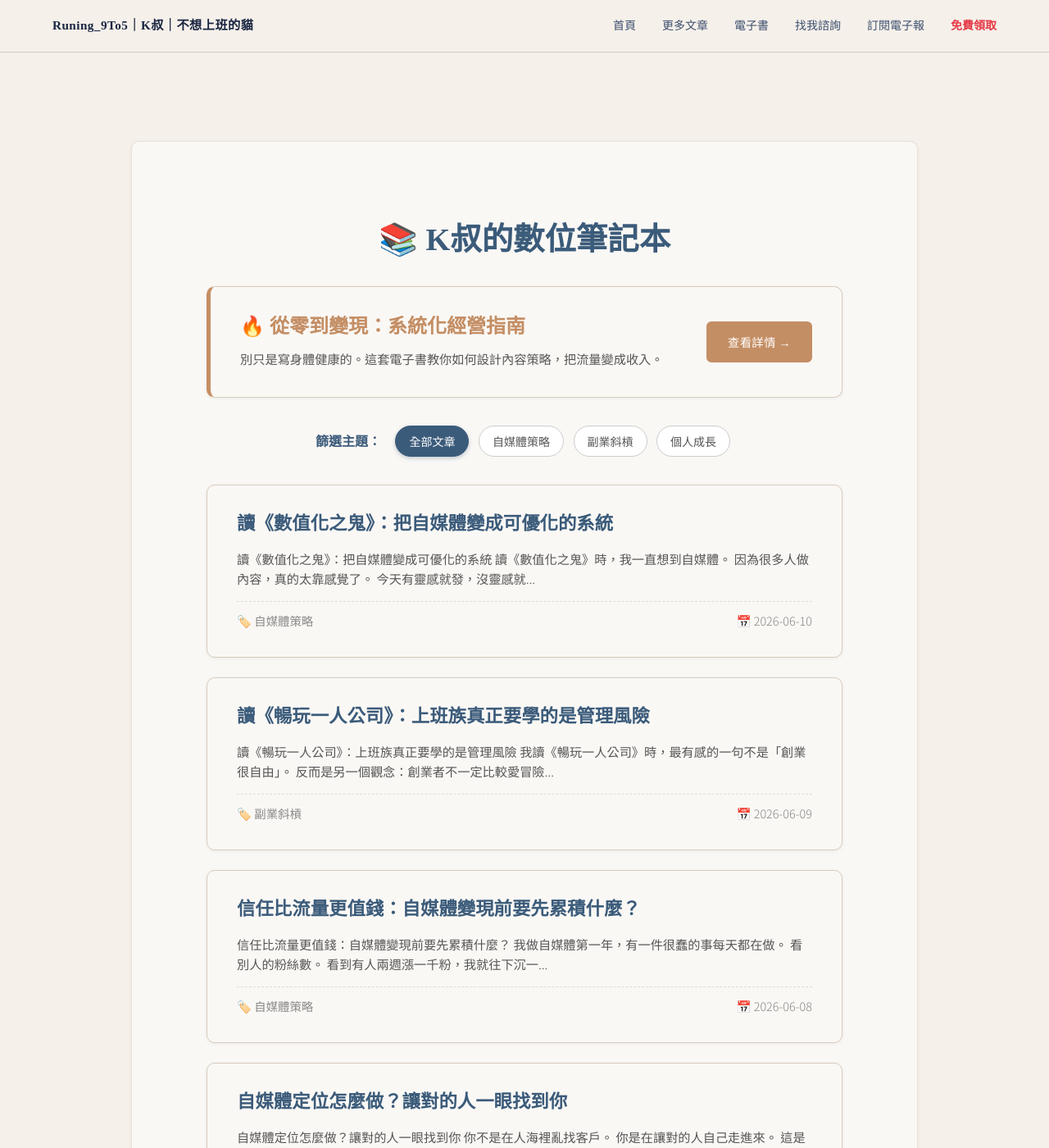
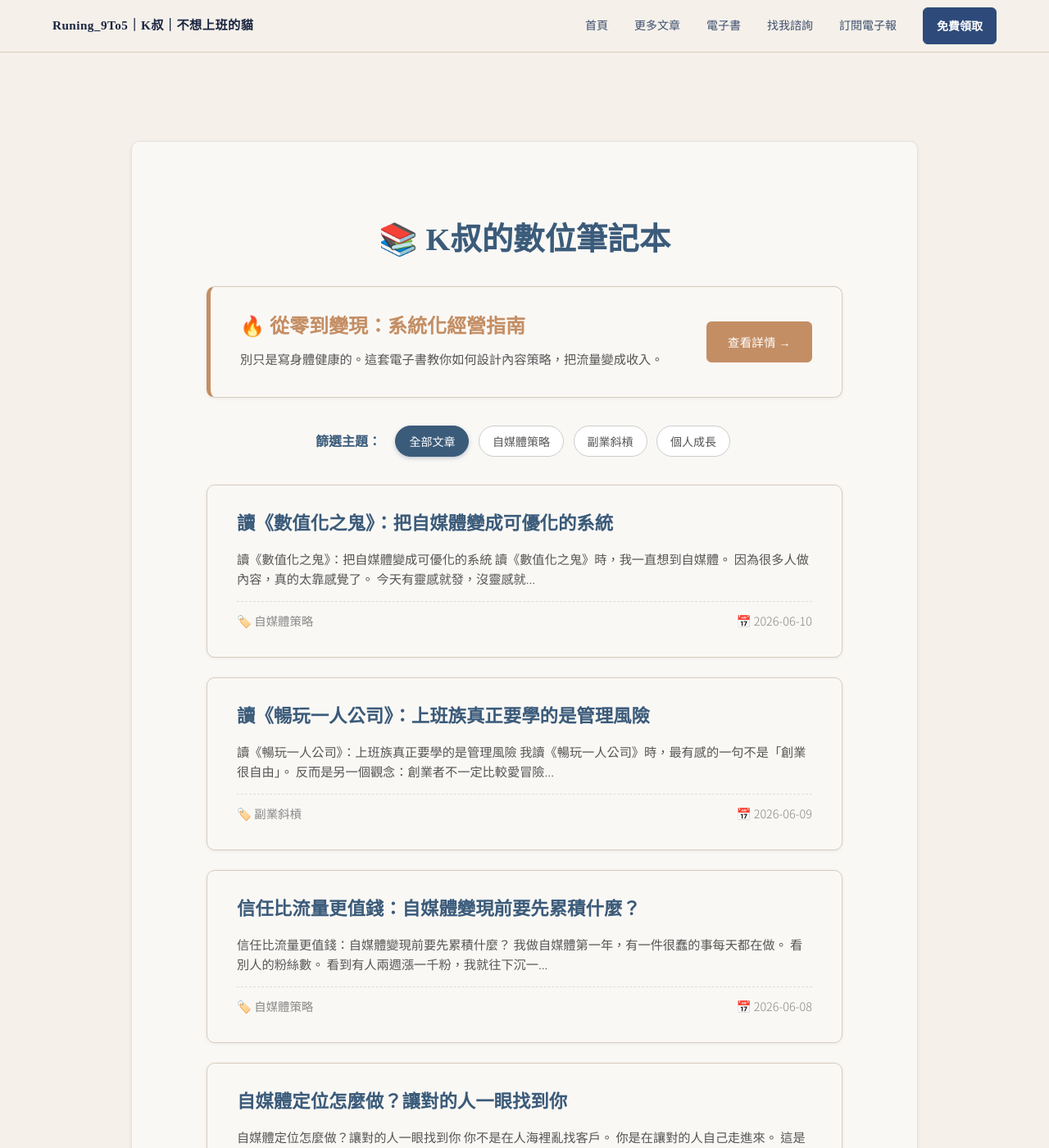
Before and after one commit to KenHAI666/Runing9TO5, a Jekyll site: the page built from articles.md, in a window 1280 px wide and 1400 px high. Shown: the whole window at 82% size. Built offline with Jekyll 4.4.1, drawn with Linux system fonts in a browser that asks for light colours.

Commit message:
Style nav CTA as button

```diff
--- a/_layouts/default.html
+++ b/_layouts/default.html
@@ -18,9 +18,11 @@
         <div class="nav-links" id="navLinks">
 
       {% for item in site.nav %}
-        <a href="{{ item.link }}"
+        <a href="{{ item.link | relative_url }}"
+           class="{% if item.highlight %}nav-cta{% endif %}"
            {% if item.new_window %}target="_blank" rel="noopener noreferrer"{% endif %}
-           {% if item.highlight %}style="font-weight: bold; color: #e63946;"{% endif %}>
+
+        >
            {{ item.name }}
         </a>
       {% endfor %}
--- a/assets/css/style.css
+++ b/assets/css/style.css
@@ -158,6 +158,23 @@
 .nav-links a.active {
   color: var(--text);
   border-bottom-color: var(--blue);
+}
+
+.nav-links a.nav-cta {
+  background: var(--blue);
+  color: #fff;
+  border: 1px solid var(--blue);
+  border-radius: var(--radius);
+  padding: 0.55rem 1rem;
+  font-weight: 600;
+}
+
+.nav-links a.nav-cta:hover,
+.nav-links a.nav-cta.active {
+  color: #fff;
+  background: var(--blue-dark);
+  border-color: var(--blue-dark);
+  border-bottom-color: var(--blue-dark);
 }
 
 .nav-links a::after { display: none; }
```
